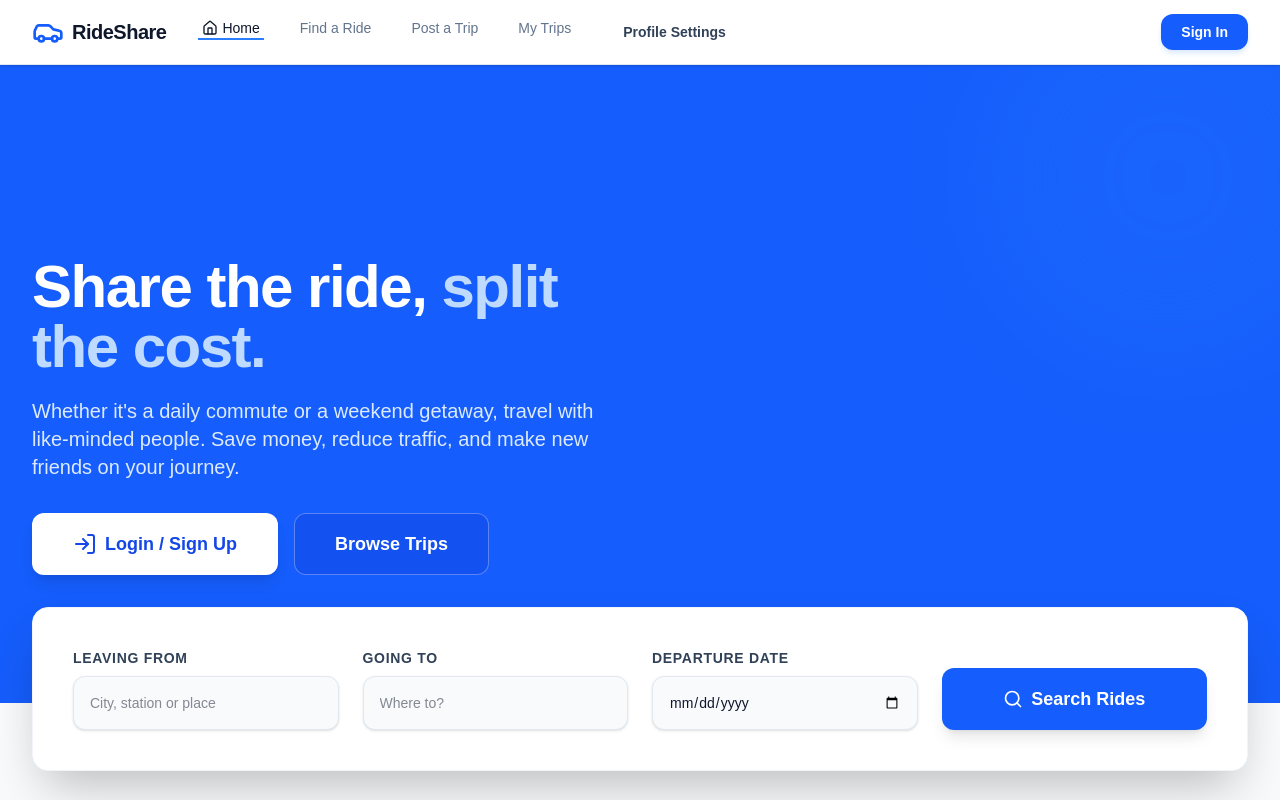
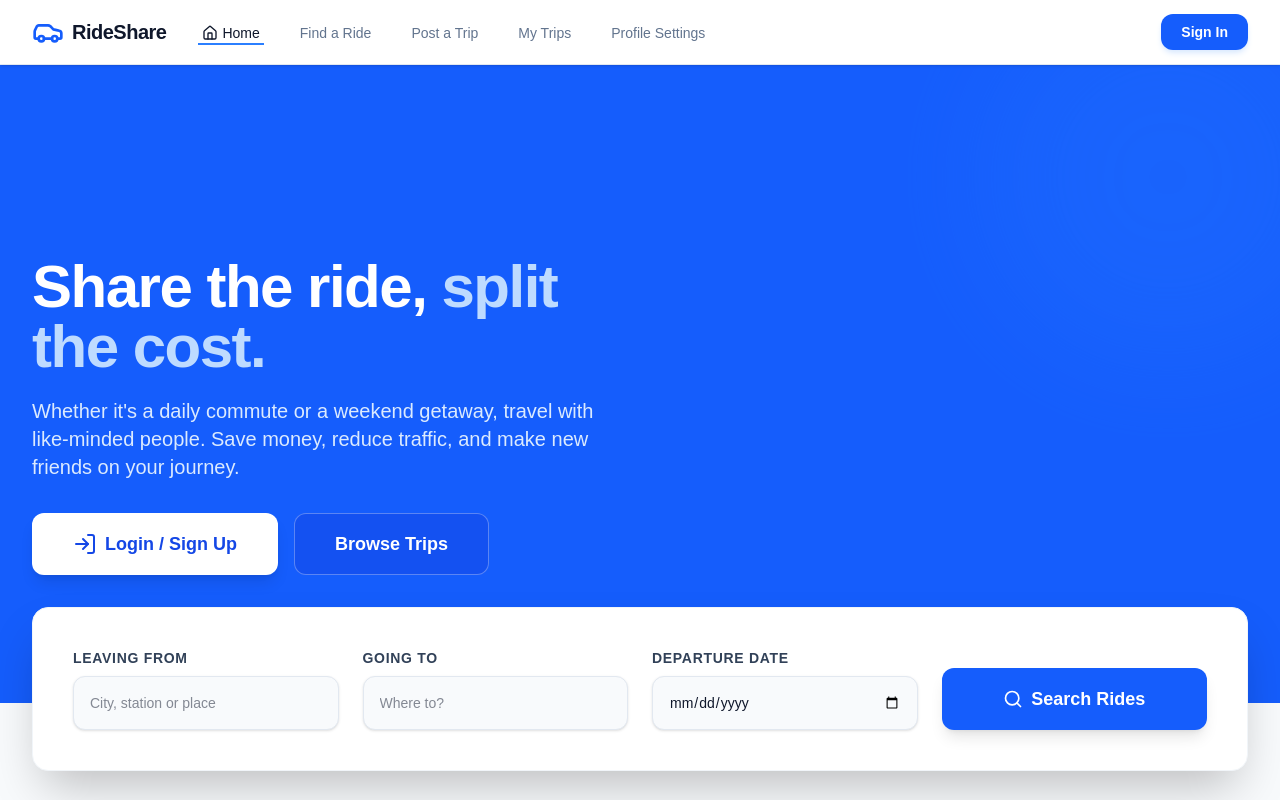
Before and after one commit to ksh1ng/rideshare-mvp, a Next.js app: page / in a window 1280 px wide. Shown: the top 800 px of the page. Built offline with nearby package versions, Linux system fonts and the light colour scheme; no server answers.

Commit message:
[DEV-14]Telephone Info. Required in User Profile: Align UI style

```diff
--- a/src/components/Navbar.tsx
+++ b/src/components/Navbar.tsx
@@ -65,7 +65,7 @@ const Navbar: React.FC = () => {
               <Link href="/my-trips" className={`${isActive('/my-trips') ? 'border-blue-500 text-slate-900' : 'border-transparent text-slate-500 hover:border-slate-300 hover:text-slate-700'} inline-flex items-center px-1 pt-1 border-b-2 text-sm font-medium h-full transition-colors`}>
                 My Trips
               </Link>
-              <Link href="/profile" className="px-4 py-2 text-sm font-bold text-slate-700 hover:bg-slate-100 rounded-xl transition-colors">
+              <Link href="/profile" className={`${isActive('/my-trips') ? 'border-blue-500 text-slate-900' : 'border-transparent text-slate-500 hover:border-slate-300 hover:text-slate-700'} inline-flex items-center px-1 pt-1 border-b-2 text-sm font-medium h-full transition-colors`}>
                 Profile Settings
               </Link>
             </div>
```
